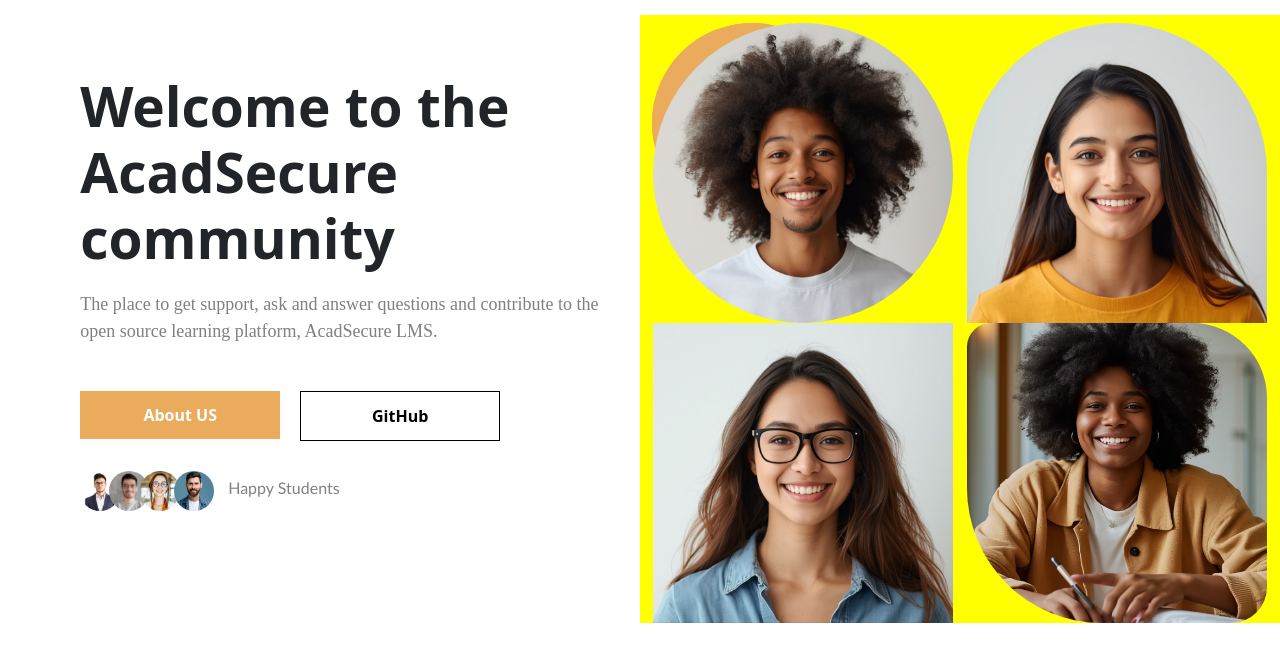
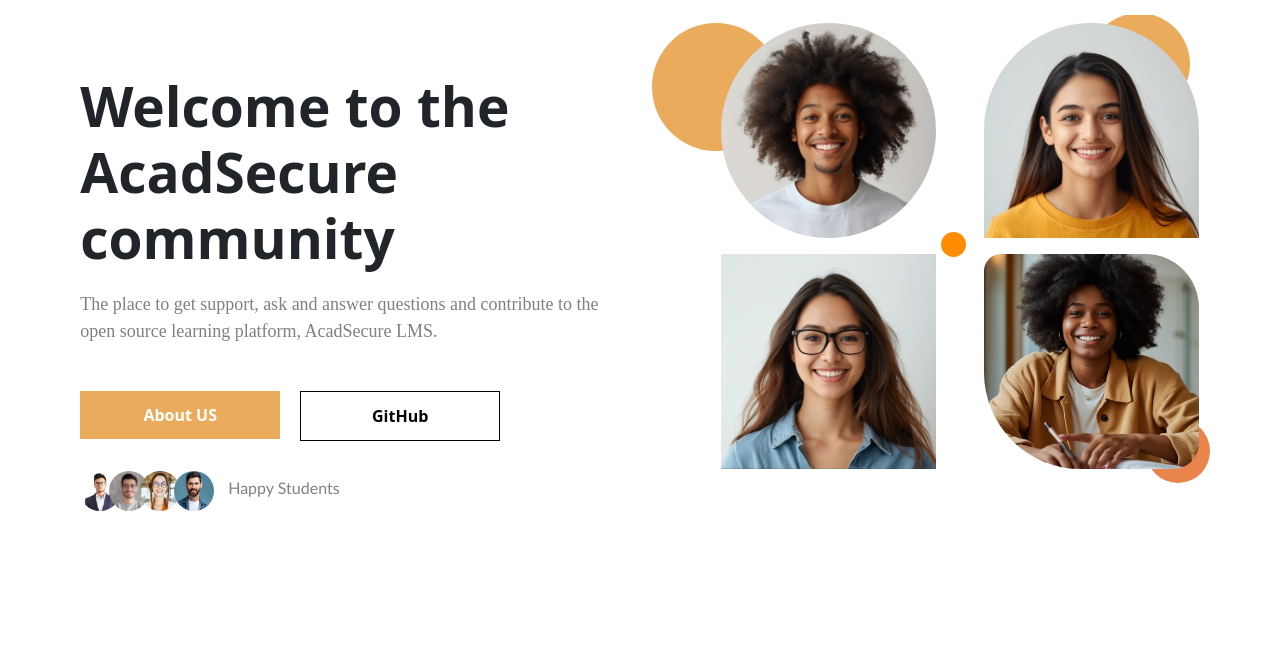
Before and after one commit to Krish-CyberSec/ZeroDay_Syndicate, a Django app: page / in a window 1280 px wide. Shown: the part 73-735 px from the top of the page. Run offline with Django 5.2, Linux system fonts and the light colour scheme.

Commit message:
Designed the banner images and aligned it according to the desktop view for now

```diff
--- a/Deparment Level File Sharing Platform/static/css/style.css
+++ b/Deparment Level File Sharing Platform/static/css/style.css
@@ -8,6 +8,8 @@ html {
 
 body {
   font-size: clamp(1rem, 2.2vw, 1.125rem);
+  overflow-x: hidden;
+
 }
 /* Media Query starts */
 @media (min-width: 992px) {
@@ -204,22 +206,42 @@ body {
     font-size: 16px;
 }
 #banner_area-c2{
-    background-color: yellow;
+    /* background-color: yellow; */
     position: relative;
 }
 
 .b_c2-img_circles{
-    width: 200px;
-    height: 200px;
+    width: 20%;
+    aspect-ratio: 1/1;
     border-radius: 50%;
     position: absolute;
     z-index: 0;
     background-color: #ebab5c;
 }
 
+#b_c2-img_cir2{
+    right: 14%;
+    width: 16%;
+    top: 3%;
+}
+
+#b_c2-img_cir3{
+    bottom: 45%;
+    left: 47%;
+    width: 4%;
+    background-color: darkorange;
+}
+
+#b_c2-img_cir4{
+    right: 11%;
+    bottom: -3%;
+    background-color: #e9844c;
+    width: 10%;
+}
+
 .b_c2-img-c{
-    height: 300px;
-    width: 300px;
+    width: 34%;
+    aspect-ratio: 1/1;
     z-index: 1;
     position: relative;
 
@@ -255,6 +277,8 @@ body {
     border-radius: 8% 25% 12% 45%;
 }
 
+
+
 /* Main Ends */
 
 /* Footer Starts */
--- a/Deparment Level File Sharing Platform/templates/index.html
+++ b/Deparment Level File Sharing Platform/templates/index.html
@@ -40,15 +40,29 @@
     >
       <div class="b_c2-img_circles" id="b_c2-img_cir1"></div>
       <div class="b_c2-img_circles" id="b_c2-img_cir2"></div>
+      <div class="b_c2-img_circles" id="b_c2-img_cir3"></div>
+      <div class="b_c2-img_circles" id="b_c2-img_cir4"></div>
+
 
       <section id="b_c2-img">
-        <div class="row d-flex justify-content-evenly">
-          <div class="b_c2-img-c col-lg-6" id="b_c2-img-c1"></div>
-          <div class="b_c2-img-c col-lg-6" id="b_c2-img-c2"></div>
-          <div class="b_c2-img-c col-lg-6" id="b_c2-img-c3"></div>
-          <div class="b_c2-img-c col-lg-6" id="b_c2-img-c4"></div>
+        <div class="row g-3 justify-content-center">
+          <div
+            class="b_c2-img-c col-6 col-md-4 col-lg-6 me-5"
+            id="b_c2-img-c1"
+          ></div>
+          <div
+            class="b_c2-img-c col-6 col-md-4 col-lg-6"
+            id="b_c2-img-c2"
+          ></div>
+          <div
+            class="b_c2-img-c col-6 col-md-4 col-lg-6 me-5 "
+            id="b_c2-img-c3"
+          ></div>
+          <div
+            class="b_c2-img-c col-6 col-md-4 col-lg-6"
+            id="b_c2-img-c4"
+          ></div>
         </div>
-
       </section>
 
       {% comment %}
```
